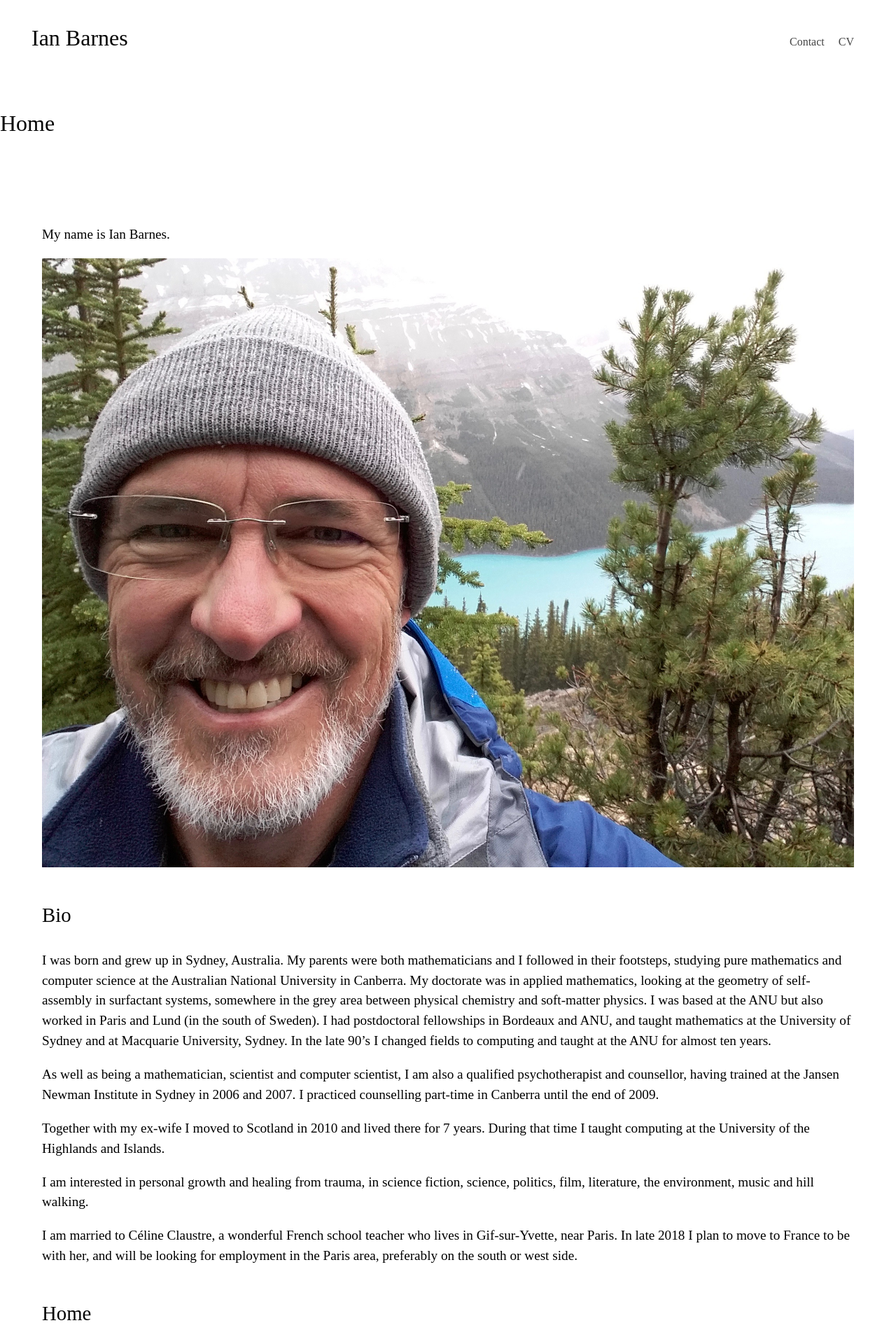
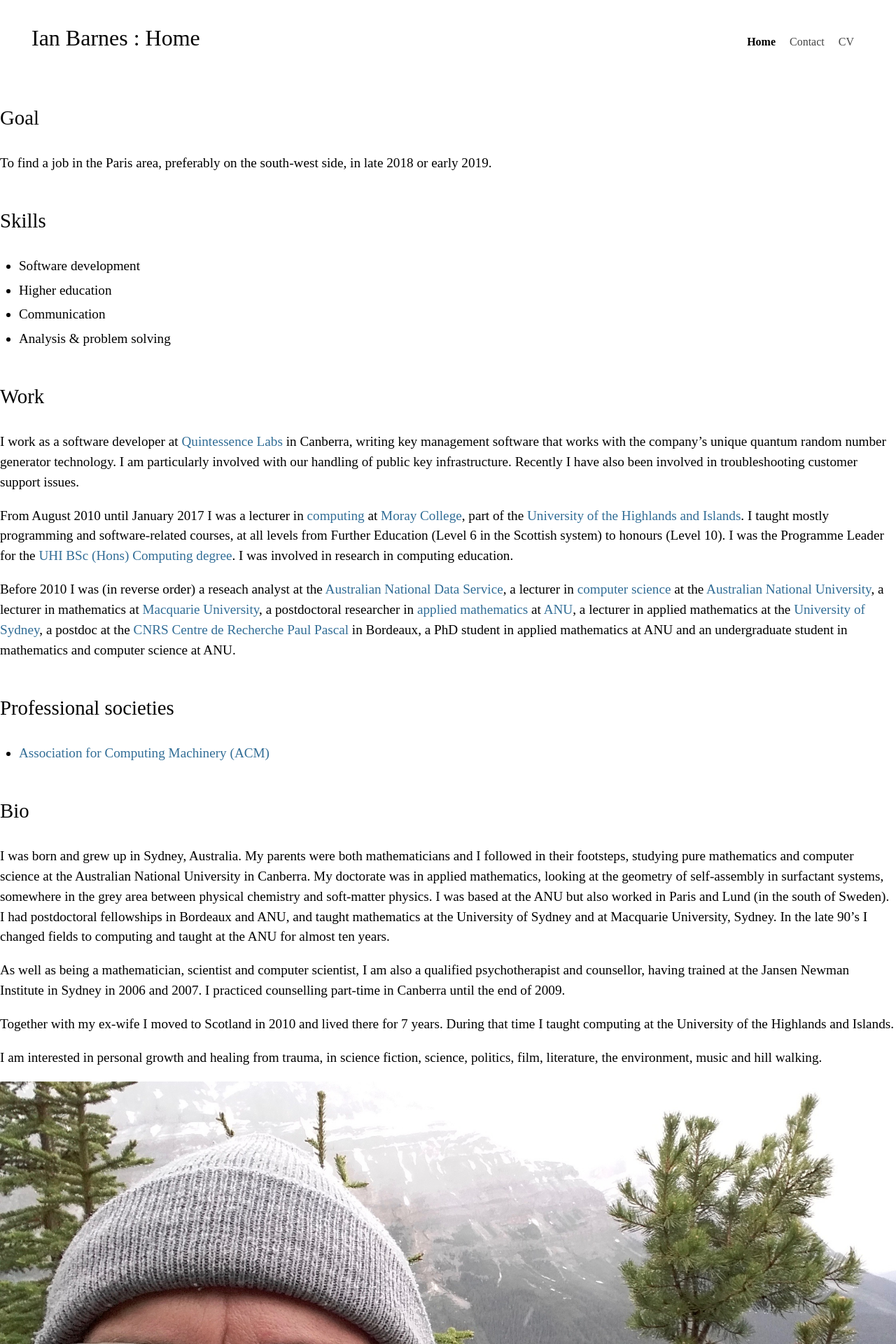
Before and after one commit to ian-barnes/ian-barnes.github.io, a Jekyll site: the page built from index.md, in a window 1280 px wide. Shown: the top 1920 px of the page at 70% size. Built offline with Jekyll 4.4.1, drawn with Linux system fonts in a browser that asks for light colours; some web fonts are replaced; some of the changed lines change nothing that is shown; some of the changed text lies outside the part shown.

Commit message:
Reorder content, tweak navigation and layout

```diff
--- a/_layouts/default.html
+++ b/_layouts/default.html
@@ -23,11 +23,14 @@
   </head>
   <body{% if page.wide_layout %} class="wide"{% endif %}>
 
-    <iframe id="sidebar"></iframe>
     <header>
-      <h1><a href="/">Ian Barnes</a></h1>
+      <h1><a href="/">Ian Barnes : {{ page.title }}</a></h1>
       <ul class="navigation">
-        <li>
+	<li>
+	  <a href="/" {% if page.url == "/" %}
+	     class="active" {% endif %} title="Home">Home</a>
+	</li>
+	<li>
           <a href="/contact/" {% if page.url contains "/contact/" %}
              class="active" {% endif %} title="Contact">Contact</a>
         </li>
--- a/_layouts/page.html
+++ b/_layouts/page.html
@@ -2,8 +2,6 @@
 layout: default
 ---
 
-<h1>{{ page.title }}</h1>
-
 <div class="content">
   {{ content }}
 </div>
--- a/index.md
+++ b/index.md
@@ -4,56 +4,30 @@ title: Home
 description: Personal web site of Ian Barnes
 ---
 
-My name is Ian Barnes.
 
-![Ian Barnes at Lake Louise in the Canadian Rockies]({{ site.baseurl }}/images/2016-06-11-10-31-14-Lake-Louise.jpg)
+Goal
+----
+
+To find a job in the Paris area, preferably on the south-west side, in
+late 2018 or early 2019.
 
 
-Bio
----
+Skills
+------
 
-I was born and grew up in Sydney, Australia. My parents were both mathematicians
-and I followed in their footsteps, studying pure mathematics and computer
-science at the Australian National University in Canberra. My doctorate was in
-applied mathematics, looking at the geometry of self-assembly in surfactant
-systems, somewhere in the grey area between physical chemistry and soft-matter
-physics. I was based at the ANU but also worked in Paris and Lund (in the south
-of Sweden). I had postdoctoral fellowships in Bordeaux and ANU, and taught
-mathematics at the University of Sydney and at Macquarie University, Sydney. In
-the late 90's I changed fields to computing and taught at the ANU for almost ten
-years.
-
-As well as being a mathematician, scientist and computer scientist, I am also a
-qualified psychotherapist and counsellor, having trained at the Jansen Newman
-Institute in Sydney in 2006 and 2007. I practiced counselling part-time in
-Canberra until the end of 2009.
-
-Together with my ex-wife I moved to Scotland in 2010 and lived there for 7
-years. During that time I taught computing at the University of the Highlands
-and Islands.
-
-I am interested in personal growth and healing from trauma, in science fiction,
-science, politics, film, literature, the environment, music and hill walking.
-
-I am married to Céline Claustre, a wonderful French school teacher who lives in
-Gif-sur-Yvette, near Paris. In late 2018 I plan to move to France to be with
-her, and will be looking for employment in the Paris area, preferably on the
-south or west side.
-
-
-Home
-----
-
-I live in Canberra.
+- Software development
+- Higher education
+- Communication
+- Analysis & problem solving
 
 
 Work
 ----
 
-I work as a software developer at [Quintessence Labs][qlabs], writing key
-management software that works with the company's unique quantum random number
-generator technology. I am particularly involved in rewriting and extending our
-handling of public key infrastructure. Recently I have also been involved in
+I work as a software developer at [Quintessence Labs][qlabs] in Canberra,
+writing key management software that works with the company's unique quantum
+random number generator technology. I am particularly involved with our handling
+of public key infrastructure. Recently I have also been involved in
 troubleshooting customer support issues.
 
 [qlabs]: http://www.quintessencelabs.com/
@@ -91,30 +65,41 @@ science at ANU.
 [CRPP]: http://www.crpp-bordeaux.cnrs.fr/
 
 
-Social networks
----------------
-
-- [Facebook](http://www.facebook.com/barnes1463)
-- [LinkedIn](http://www.linkedin.com/in/barnes1463)
-
-
 Professional societies
 ----------------------
 
 - [Association for Computing Machinery (ACM)](http://member.acm.org/~ian.barnes)
 
 
-Colophon
---------
+Bio
+---
 
-This site is hosted for free on [GitHub Pages][GP]. It is written using
-[Markdown][MD] processed by [Jekyll][J]. The layout and formatting is loosely
-based on a design by [Rasmus Andersson][rsms], modified and adapted by me. The
-font is [IM Fell English][IMFE], from [Google Fonts][GF].
+I was born and grew up in Sydney, Australia. My parents were both mathematicians
+and I followed in their footsteps, studying pure mathematics and computer
+science at the Australian National University in Canberra. My doctorate was in
+applied mathematics, looking at the geometry of self-assembly in surfactant
+systems, somewhere in the grey area between physical chemistry and soft-matter
+physics. I was based at the ANU but also worked in Paris and Lund (in the south
+of Sweden). I had postdoctoral fellowships in Bordeaux and ANU, and taught
+mathematics at the University of Sydney and at Macquarie University, Sydney. In
+the late 90's I changed fields to computing and taught at the ANU for almost ten
+years.
 
-[GP]: http://pages.github.com/
-[MD]: http://daringfireball.net/projects/markdown/
-[J]: http://jekyllrb.com/
-[rsms]: http://rsms.me/
-[IMFE]: https://www.google.com/fonts/specimen/IM+Fell+English
-[GF]: http://www.google.com/fonts
+As well as being a mathematician, scientist and computer scientist, I am also a
+qualified psychotherapist and counsellor, having trained at the Jansen Newman
+Institute in Sydney in 2006 and 2007. I practiced counselling part-time in
+Canberra until the end of 2009.
+
+Together with my ex-wife I moved to Scotland in 2010 and lived there for 7
+years. During that time I taught computing at the University of the Highlands
+and Islands.
+
+I am interested in personal growth and healing from trauma, in science fiction,
+science, politics, film, literature, the environment, music and hill walking.
+
+![Ian Barnes at Lake Louise in the Canadian Rockies]({{ site.baseurl }}/images/2016-06-11-10-31-14-Lake-Louise.jpg)
+
+I am married to Céline Claustre, a wonderful French school teacher who lives in
+Gif-sur-Yvette, near Paris. In late 2018 I plan to move to France to be with
+her, and will be looking for employment in the Paris area, preferably on the
+south or west side.
--- a/res/screen.css
+++ b/res/screen.css
@@ -88,7 +88,8 @@ h1 > a, h2 > a, h3 > a, h4 > a, h5 > a, h6 > a, h1 > a:hover,
 header {
   display: block;
   height: 100px;
-  margin:0 60px 0 50px;
+  /*margin:0 60px 0 50px;*/
+  margin:0 0 0 0;
   color: #999;
 }
 header h1 {
@@ -136,7 +137,7 @@ header ul.navigation li a.active { font-weight:bold; color:black; }
 
 div.content {
     background:white;
-    padding:70px 60px;
+    /*padding:70px 60px;*/
 }
 div.content.full-bleed {
     padding:0;
```
